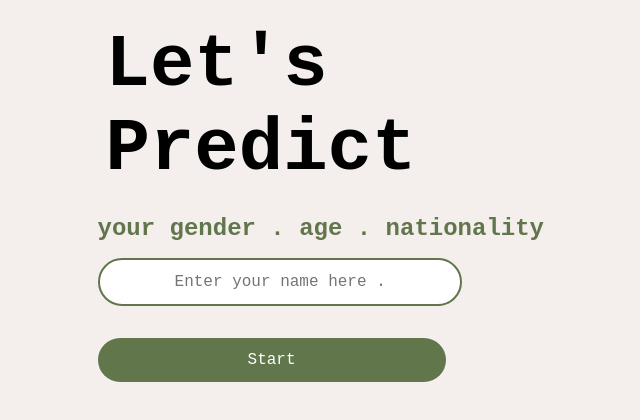
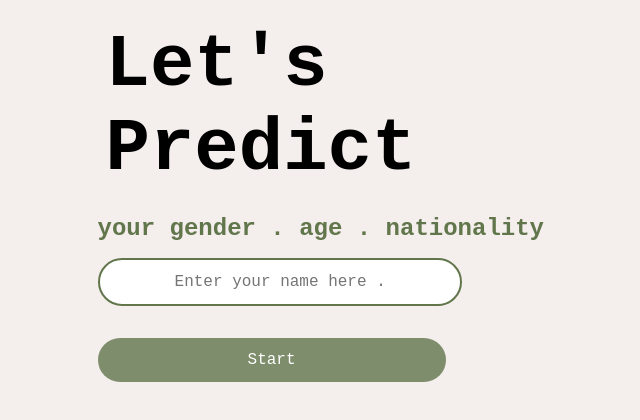
Before and after one commit to imtithalhalalo/prediction-api, a plain HTML site: page index.html in a window 1280 px wide. In both pictures the pointer is over the button "Start". Shown: the part 96-516 px from the top of the page, without its empty margins (566-1206 px from the left). Drawn offline with Linux system fonts and the light colour scheme; no server answers.

Commit message:
add hover button css

```diff
--- a/styles/style.css
+++ b/styles/style.css
@@ -91,6 +91,11 @@
   border-radius: 50px;
 }
 
+.btn:hover {
+    background-color: #61764bcc;
+    transition: 0.15s ease-in-out;
+  }
+
 .mt-1 {
   margin-top: 1em;
 }
```
